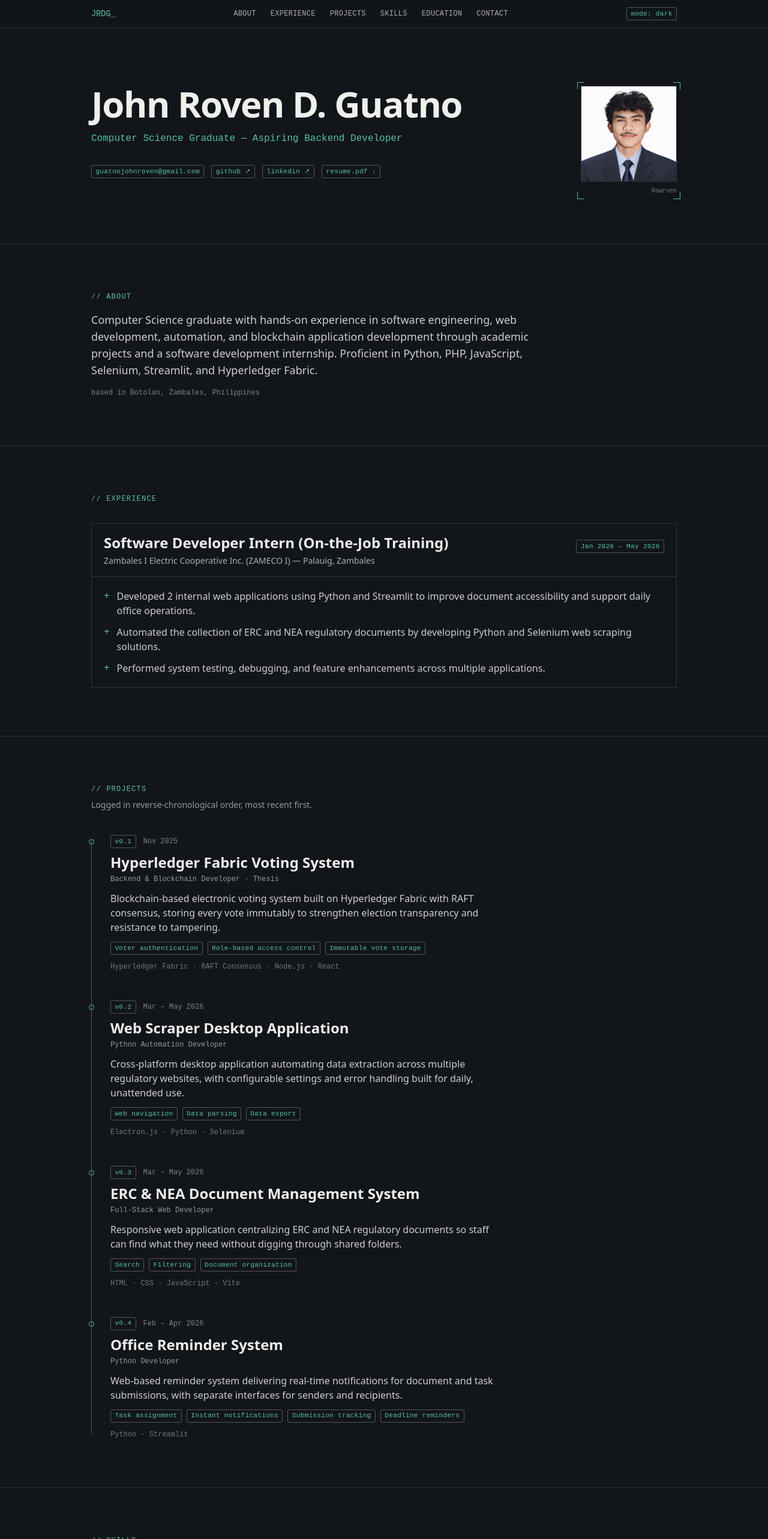
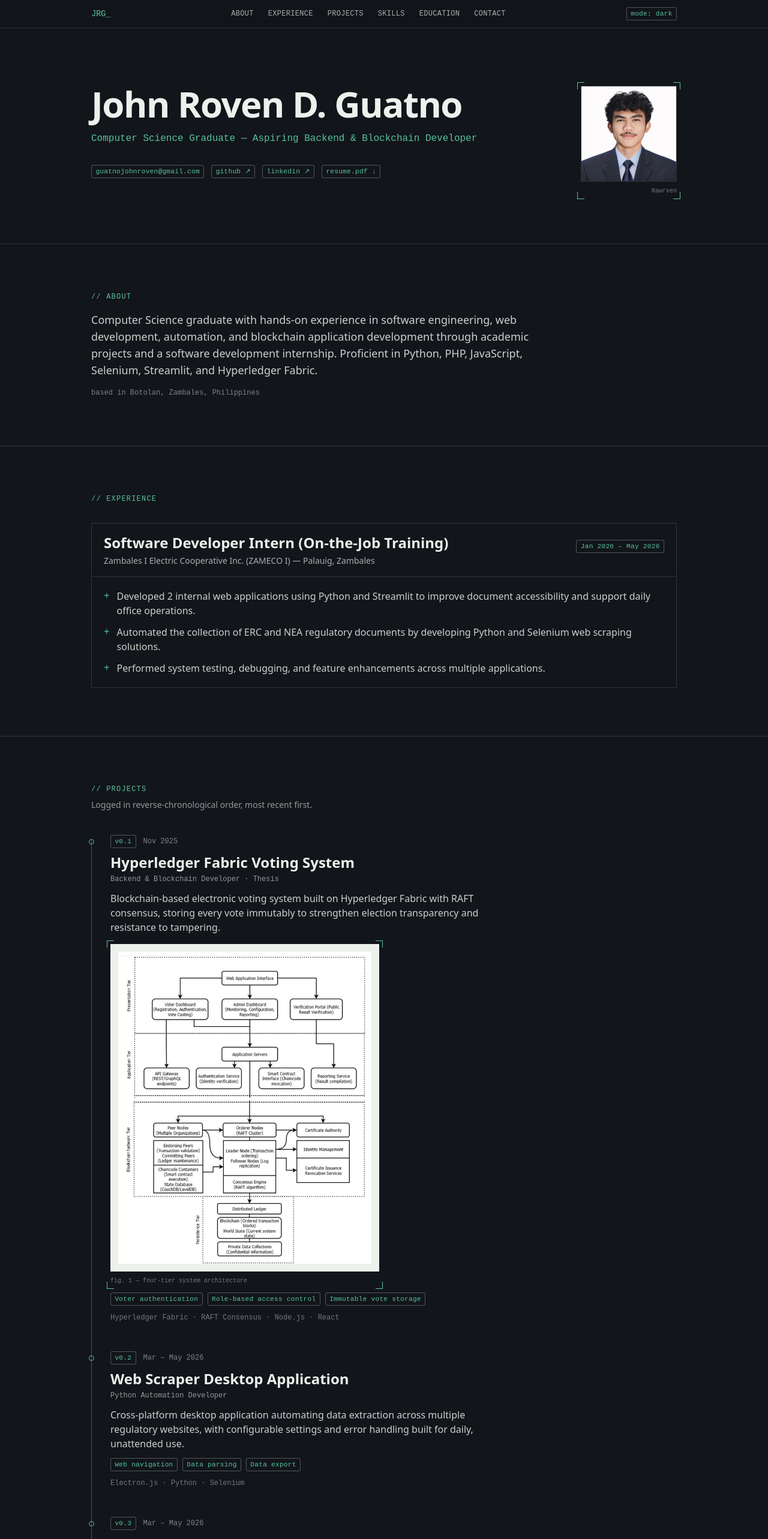
Before and after one commit to rovennnn/rawrvenportfolio-, a Next.js app: page / in a window 1280 px wide. Shown: the top 2566 px of the page at 60% size. Built offline with nearby package versions, Linux system fonts and the light colour scheme.

Commit message:
Add system architecture diagram to voting system project

```diff
--- a/components/projects.tsx
+++ b/components/projects.tsx
@@ -1,3 +1,4 @@
+import Image from "next/image";
 import { projects } from "@/lib/data";
 import { Reveal } from "@/components/reveal";
 
@@ -39,6 +40,26 @@ export function Projects() {
               <p className="mt-3 max-w-prose text-sm leading-relaxed text-ink/85 dark:text-paper/85 md:text-base">
                 {project.summary}
               </p>
+              {project.diagram && (
+                <div className="relative mt-4 max-w-md">
+                  <span className="pointer-events-none absolute -left-1.5 -top-1.5 h-3 w-3 border-l border-t border-signal-light dark:border-signal-dark" />
+                  <span className="pointer-events-none absolute -right-1.5 -top-1.5 h-3 w-3 border-r border-t border-signal-light dark:border-signal-dark" />
+                  <span className="pointer-events-none absolute -left-1.5 -bottom-1.5 h-3 w-3 border-l border-b border-signal-light dark:border-signal-dark" />
+                  <span className="pointer-events-none absolute -right-1.5 -bottom-1.5 h-3 w-3 border-r border-b border-signal-light dark:border-signal-dark" />
+                  <div className="border border-line-light bg-paper p-3 dark:border-line-dark">
+                    <Image
+                      src={project.diagram.src}
+                      alt={project.diagram.alt}
+                      width={project.diagram.width}
+                      height={project.diagram.height}
+                      className="h-auto w-full"
+                    />
+                  </div>
+                  <p className="mt-2 font-mono text-[10px] text-ink/45 dark:text-paper/45">
+                    {project.diagram.caption}
+                  </p>
+                </div>
+              )}
               <div className="mt-3 flex flex-wrap gap-2">
                 {project.features.map((feature) => (
                   <span key={feature} className="tag">
--- a/lib/data.ts
+++ b/lib/data.ts
@@ -1,7 +1,7 @@
 export const profile = {
   name: "John Roven D. Guatno",
-  initials: "JRDG",
-  positioning: "Computer Science Graduate — Aspiring Backend Developer",
+  initials: "JRG",
+  positioning: "Computer Science Graduate — Aspiring Backend & Blockchain Developer",
   location: "Botolan, Zambales, Philippines",
   email: "guatnojohnroven@gmail.com",
   phone: "+63 969 293 0260",
@@ -36,6 +36,13 @@ export type Project = {
   stack: string[];
   summary: string;
   features: string[];
+  diagram?: {
+    src: string;
+    alt: string;
+    caption: string;
+    width: number;
+    height: number;
+  };
 };
 
 export const projects: Project[] = [
@@ -54,6 +61,13 @@ export const projects: Project[] = [
       "Role-based access control",
       "Immutable vote storage",
     ],
+    diagram: {
+      src: "/voting-system-architecture.jpg",
+      alt: "Four-tier system architecture diagram: presentation tier (voter dashboard, admin dashboard, verification portal), application tier (API gateway, auth service, smart contract interface, reporting service), blockchain network tier (peer nodes, RAFT orderer nodes, certificate authority), and persistence tier (distributed ledger, world state, private data collections).",
+      caption: "fig. 1 — four-tier system architecture",
+      width: 743,
+      height: 916,
+    },
   },
   {
     id: "web-scraper",
```
Also changed, not shown: public/voting-system-architecture.jpg (added).
